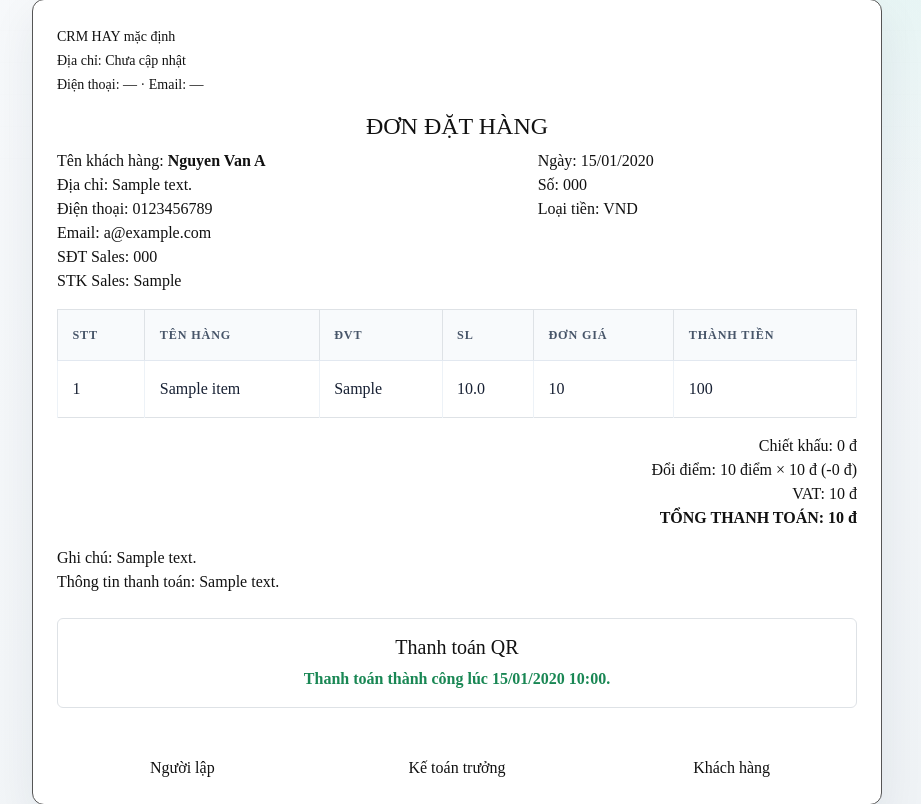
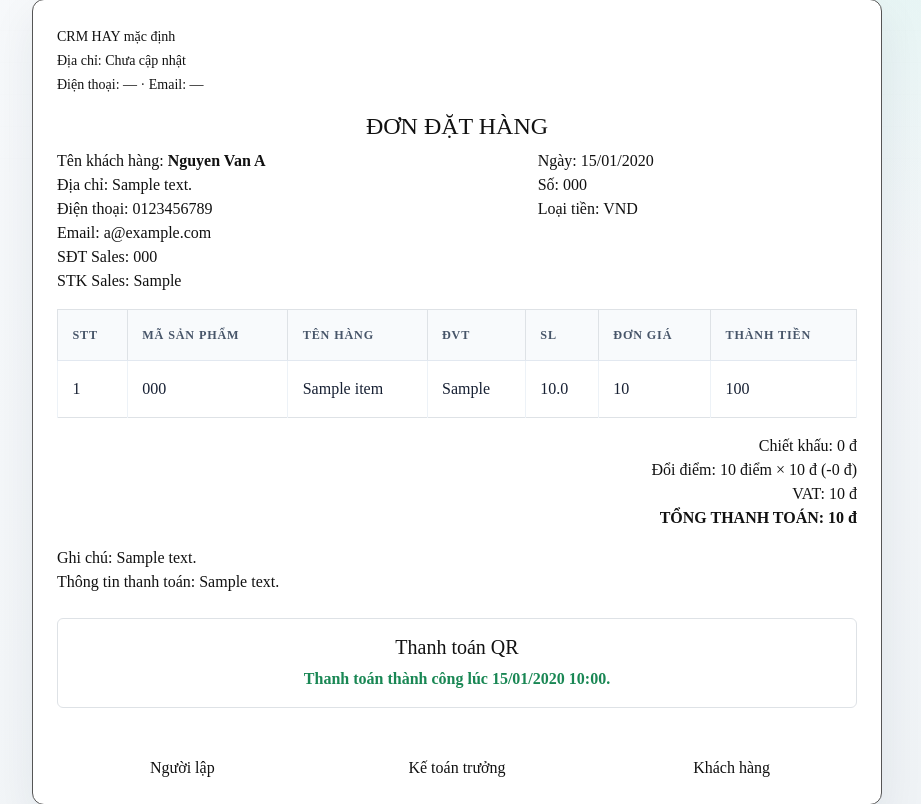
Before and after one commit to sondaihata-hash/CRMHAY, a Flask app: page /orders/1 in a window 1280 px wide. Shown: the part 194-998 px from the top of the page, without its empty margins (183-1104 px from the left). Run offline with Flask 3, Linux system fonts and the light colour scheme; the visitor is signed in with stand-in values (Sample User, id 1); data comes from the database, SQL or seed files in the repository; tables that the repository leaves empty hold one stand-in row (values such as "Sample post").

Commit message:
chore: auto-save changes 2026-09-10 16:25:51

```diff
--- a/templates/order_document.html
+++ b/templates/order_document.html
@@ -27,10 +27,10 @@
     </div>
   </div>
   <table class="table table-bordered mt-3">
-    <thead><tr><th>STT</th><th>Tên hàng</th><th>ĐVT</th><th>SL</th><th>Đơn giá</th><th>Thành tiền</th></tr></thead>
+    <thead><tr><th>STT</th><th>Mã sản phẩm</th><th>Tên hàng</th><th>ĐVT</th><th>SL</th><th>Đơn giá</th><th>Thành tiền</th></tr></thead>
     <tbody>
       {% for item in order.items %}
-      <tr><td>{{ loop.index }}</td><td>{{ item.product_name }}</td><td>{{ item.unit }}</td><td>{{ item.quantity }}</td><td>{{ '{:,.0f}'.format(item.unit_price) }}</td><td>{{ '{:,.0f}'.format(item.quantity * item.unit_price) }}</td></tr>
+      <tr><td>{{ loop.index }}</td><td>{{ item.product_code or '—' }}</td><td>{{ item.product_name }}</td><td>{{ item.unit }}</td><td>{{ item.quantity }}</td><td>{{ '{:,.0f}'.format(item.unit_price) }}</td><td>{{ '{:,.0f}'.format(item.quantity * item.unit_price) }}</td></tr>
       {% endfor %}
     </tbody>
   </table>
```
